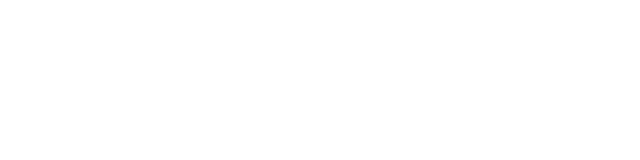
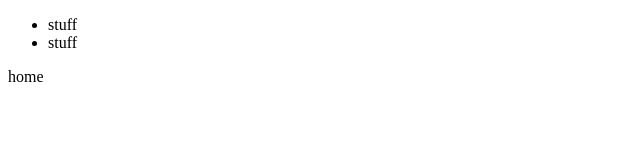
Before and after one commit to Aloofspade/Final-project, a React (Create React App) app: page / in a window 1280 px wide. Shown: the top 160 px of the page, without its empty margins (0-640 px from the left). Built offline with nearby package versions, Linux system fonts and the light colour scheme.

Commit message:
Dylan is gay

```diff
--- a/public/index.html
+++ b/public/index.html
@@ -1,43 +1,19 @@
 <!DOCTYPE html>
 <html lang="en">
-  <head>
+
+<head>
     <meta charset="utf-8" />
     <link rel="icon" href="%PUBLIC_URL%/favicon.ico" />
     <meta name="viewport" content="width=device-width, initial-scale=1" />
     <meta name="theme-color" content="#000000" />
-    <meta
-      name="description"
-      content="Web site created using create-react-app"
-    />
+    <meta name="description" content="Web site created using create-react-app" />
     <link rel="apple-touch-icon" href="%PUBLIC_URL%/logo192.png" />
-    <!--
-      manifest.json provides metadata used when your web app is installed on a
-      user's mobile device or desktop. See https://developers.google.com/web/fundamentals/web-app-manifest/
-    -->
     <link rel="manifest" href="%PUBLIC_URL%/manifest.json" />
-    <!--
-      Notice the use of %PUBLIC_URL% in the tags above.
-      It will be replaced with the URL of the `public` folder during the build.
-      Only files inside the `public` folder can be referenced from the HTML.
+    <title>Weather Website</title>
+</head>
 
-      Unlike "/favicon.ico" or "favicon.ico", "%PUBLIC_URL%/favicon.ico" will
-      work correctly both with client-side routing and a non-root public URL.
-      Learn how to configure a non-root public URL by running `npm run build`.
-    -->
-    <title>React App</title>
-  </head>
-  <body>
-    <noscript>You need to enable JavaScript to run this app.</noscript>
+<body>
     <div id="root"></div>
-    <!--
-      This HTML file is a template.
-      If you open it directly in the browser, you will see an empty page.
+</body>
 
-      You can add webfonts, meta tags, or analytics to this file.
-      The build step will place the bundled scripts into the <body> tag.
-
-      To begin the development, run `npm start` or `yarn start`.
-      To create a production bundle, use `npm run build` or `yarn build`.
-    -->
-  </body>
 </html>
--- a/src/App.jsx
+++ b/src/App.jsx
@@ -1,11 +1,37 @@
-import { createElement } from "react";
-
+import React, { useState } from "react";
 function App() {
-    return (
-        <>
-
-        </>
-    )
+const [Home, setHome] = useState(true);
+const [Daily, setDaily] = useState(false);
+return (
+    <div className="App">
+    <>
+        <div className="App">
+        <nav>
+            <ul>
+              <li
+                onClick={() => {
+                  setHome(true);
+                  setDaily(false);
+                }}
+              >
+                stuff
+              </li>
+              <li
+                onClick={() => {
+                  setHome(false);
+                  setDaily(true);
+                }}
+              >
+                stuff
+              </li>
+            </ul>
+          </nav>
+          {Home && <div className="home">home</div>}
+          {Daily && <div className="daily">daily</div>}
+        </div>
+      </>
+    </div>
+  );
 }
 
 export default App;
```
